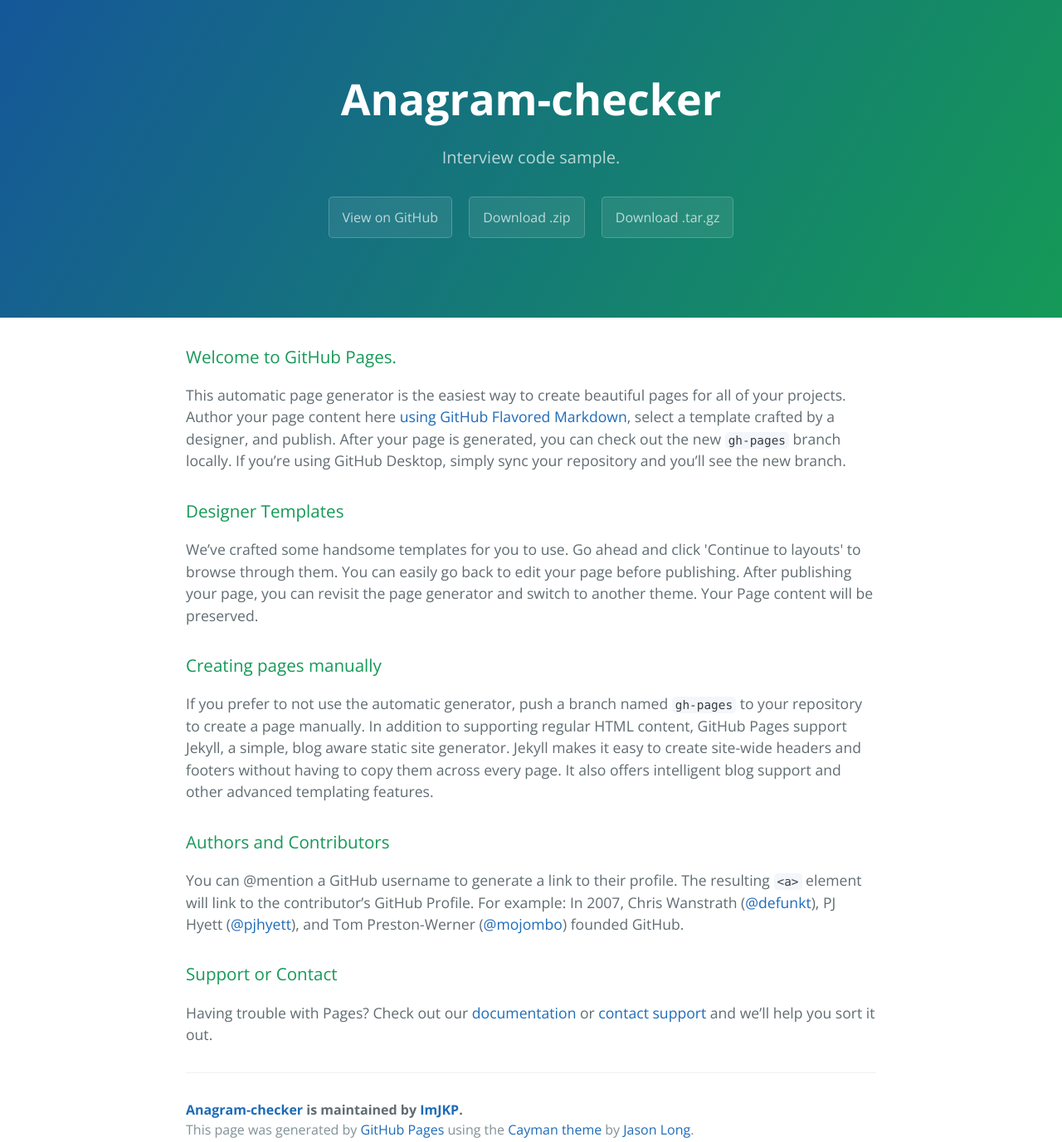
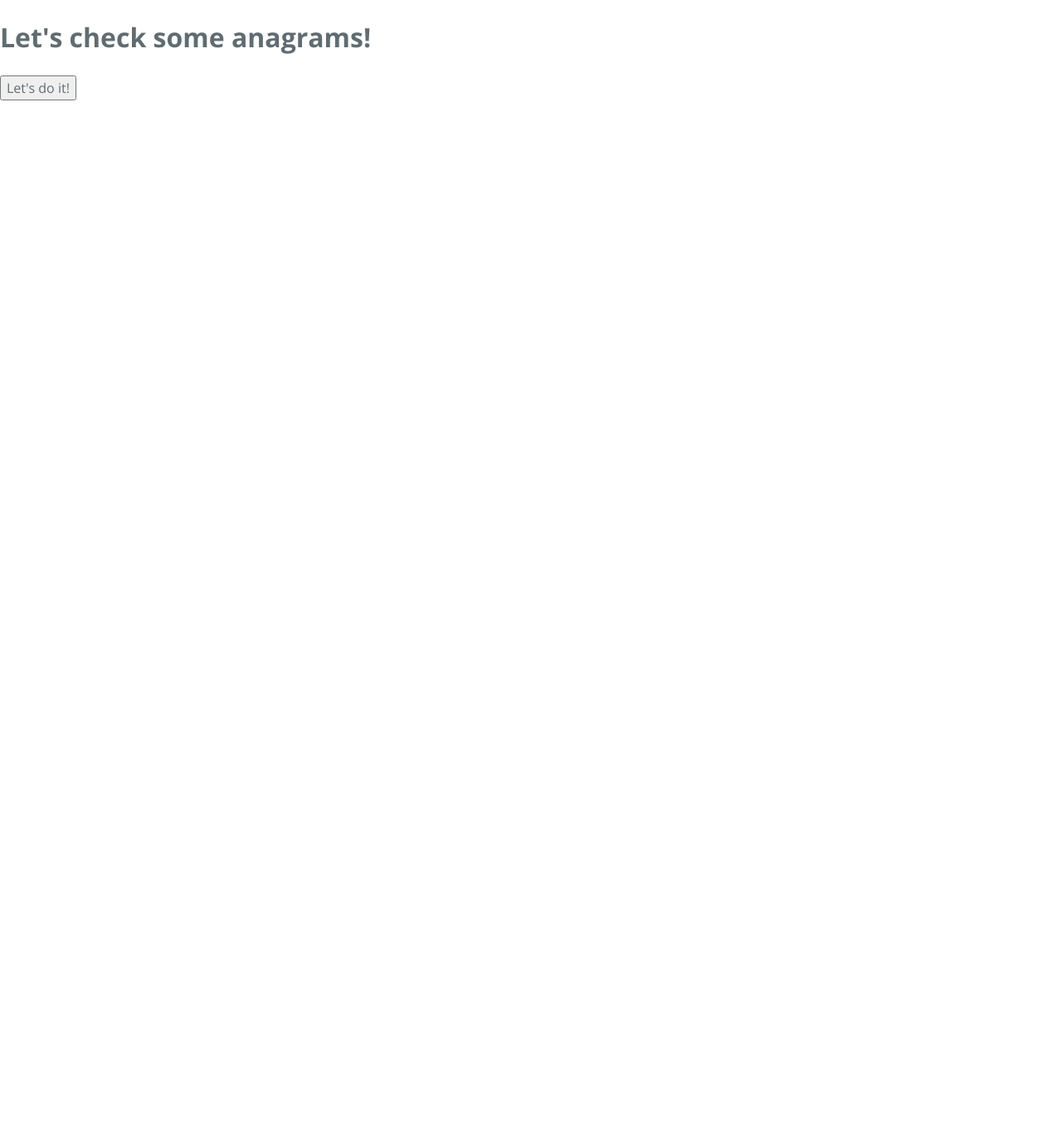
Before and after one commit to ImJKP/anagram-checker, a plain HTML site: page index.html in a window 1280 px wide. Shown: the whole page at 83% size. After the commit the page ends 800 px from the top, so only its background shows below. Drawn offline with nearby package versions, Linux system fonts and the light colour scheme.

Commit message:
Update index.html

```diff
--- a/index.html
+++ b/index.html
@@ -10,48 +10,32 @@
     <link rel="stylesheet" type="text/css" href="stylesheets/github-light.css" media="screen">
   </head>
   <body>
-    <section class="page-header">
-      <h1 class="project-name">Anagram-checker</h1>
-      <h2 class="project-tagline">Interview code sample.</h2>
-      <a href="https://github.com/ImJKP/anagram-checker" class="btn">View on GitHub</a>
-      <a href="https://github.com/ImJKP/anagram-checker/zipball/master" class="btn">Download .zip</a>
-      <a href="https://github.com/ImJKP/anagram-checker/tarball/master" class="btn">Download .tar.gz</a>
-    </section>
+    <h1>Let's check some anagrams!</h1>
 
-    <section class="main-content">
-      <h3>
-<a id="welcome-to-github-pages" class="anchor" href="#welcome-to-github-pages" aria-hidden="true"><span aria-hidden="true" class="octicon octicon-link"></span></a>Welcome to GitHub Pages.</h3>
+    <button onclick="checkAnagrams()">Let's do it!</button>
 
-<p>This automatic page generator is the easiest way to create beautiful pages for all of your projects. Author your page content here <a href="https://guides.github.com/features/mastering-markdown/">using GitHub Flavored Markdown</a>, select a template crafted by a designer, and publish. After your page is generated, you can check out the new <code>gh-pages</code> branch locally. If you’re using GitHub Desktop, simply sync your repository and you’ll see the new branch.</p>
+    <script>
+      function checkAnagrams() {
+          // Check if two strings are anagrams.
 
-<h3>
-<a id="designer-templates" class="anchor" href="#designer-templates" aria-hidden="true"><span aria-hidden="true" class="octicon octicon-link"></span></a>Designer Templates</h3>
+        var first_string = prompt("What's the first string?");
+        var second_string = prompt("What's the second string?");
 
-<p>We’ve crafted some handsome templates for you to use. Go ahead and click 'Continue to layouts' to browse through them. You can easily go back to edit your page before publishing. After publishing your page, you can revisit the page generator and switch to another theme. Your Page content will be preserved.</p>
 
-<h3>
-<a id="creating-pages-manually" class="anchor" href="#creating-pages-manually" aria-hidden="true"><span aria-hidden="true" class="octicon octicon-link"></span></a>Creating pages manually</h3>
+        var simplify = function(string) {
+          return string.toLowerCase().split('').sort()
+        }
 
-<p>If you prefer to not use the automatic generator, push a branch named <code>gh-pages</code> to your repository to create a page manually. In addition to supporting regular HTML content, GitHub Pages support Jekyll, a simple, blog aware static site generator. Jekyll makes it easy to create site-wide headers and footers without having to copy them across every page. It also offers intelligent blog support and other advanced templating features.</p>
+        var first_blob = simplify(first_string);
+        var second_blob = simplify(second_string);
 
-<h3>
-<a id="authors-and-contributors" class="anchor" href="#authors-and-contributors" aria-hidden="true"><span aria-hidden="true" class="octicon octicon-link"></span></a>Authors and Contributors</h3>
-
-<p>You can @mention a GitHub username to generate a link to their profile. The resulting <code>&lt;a&gt;</code> element will link to the contributor’s GitHub Profile. For example: In 2007, Chris Wanstrath (<a href="https://github.com/defunkt" class="user-mention">@defunkt</a>), PJ Hyett (<a href="https://github.com/pjhyett" class="user-mention">@pjhyett</a>), and Tom Preston-Werner (<a href="https://github.com/mojombo" class="user-mention">@mojombo</a>) founded GitHub.</p>
-
-<h3>
-<a id="support-or-contact" class="anchor" href="#support-or-contact" aria-hidden="true"><span aria-hidden="true" class="octicon octicon-link"></span></a>Support or Contact</h3>
-
-<p>Having trouble with Pages? Check out our <a href="https://help.github.com/pages">documentation</a> or <a href="https://github.com/contact">contact support</a> and we’ll help you sort it out.</p>
-
-      <footer class="site-footer">
-        <span class="site-footer-owner"><a href="https://github.com/ImJKP/anagram-checker">Anagram-checker</a> is maintained by <a href="https://github.com/ImJKP">ImJKP</a>.</span>
-
-        <span class="site-footer-credits">This page was generated by <a href="https://pages.github.com">GitHub Pages</a> using the <a href="https://github.com/jasonlong/cayman-theme">Cayman theme</a> by <a href="https://twitter.com/jasonlong">Jason Long</a>.</span>
-      </footer>
-
-    </section>
-
+        if (first_blob === second_blob) {
+            alert("Those strings are anagrams!")
+          } else {
+            alert("Those strings are NOT anagrams!")
+        }
+      }
+    </script>
 
   </body>
 </html>
```
